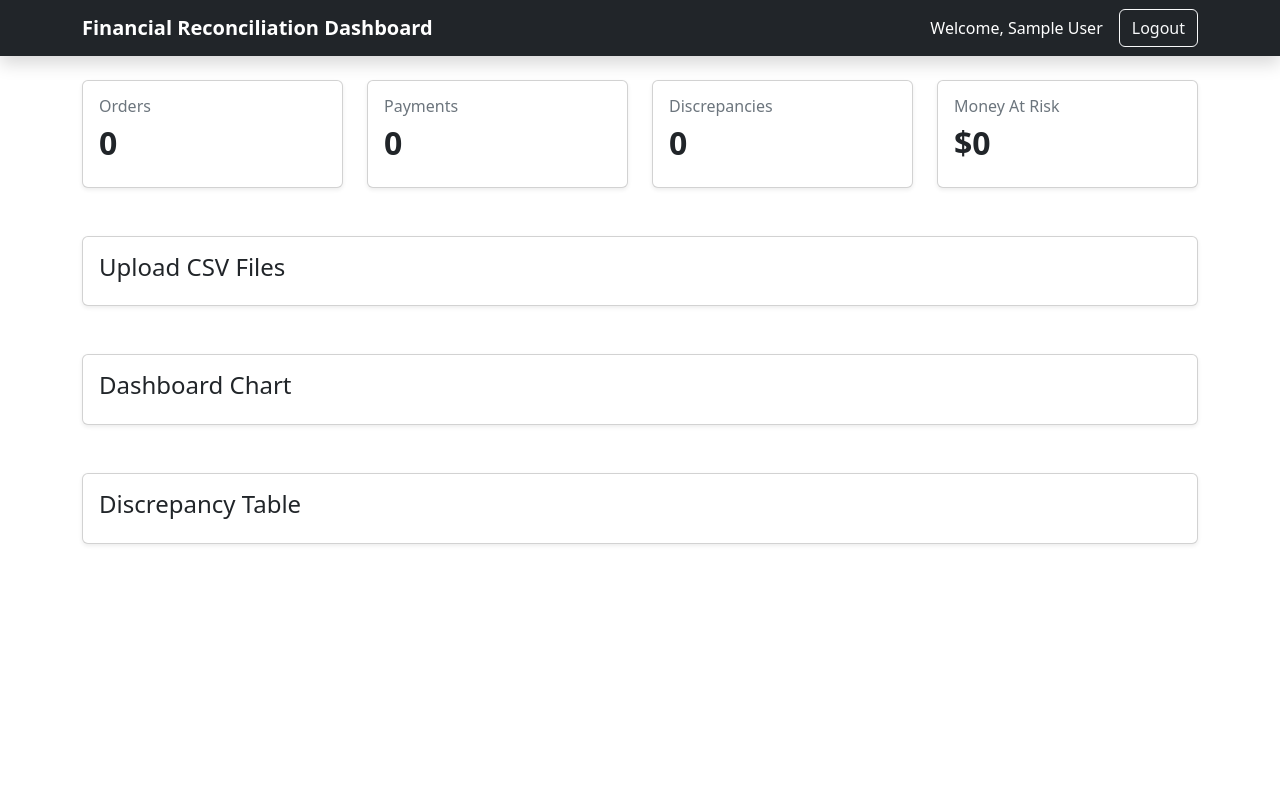
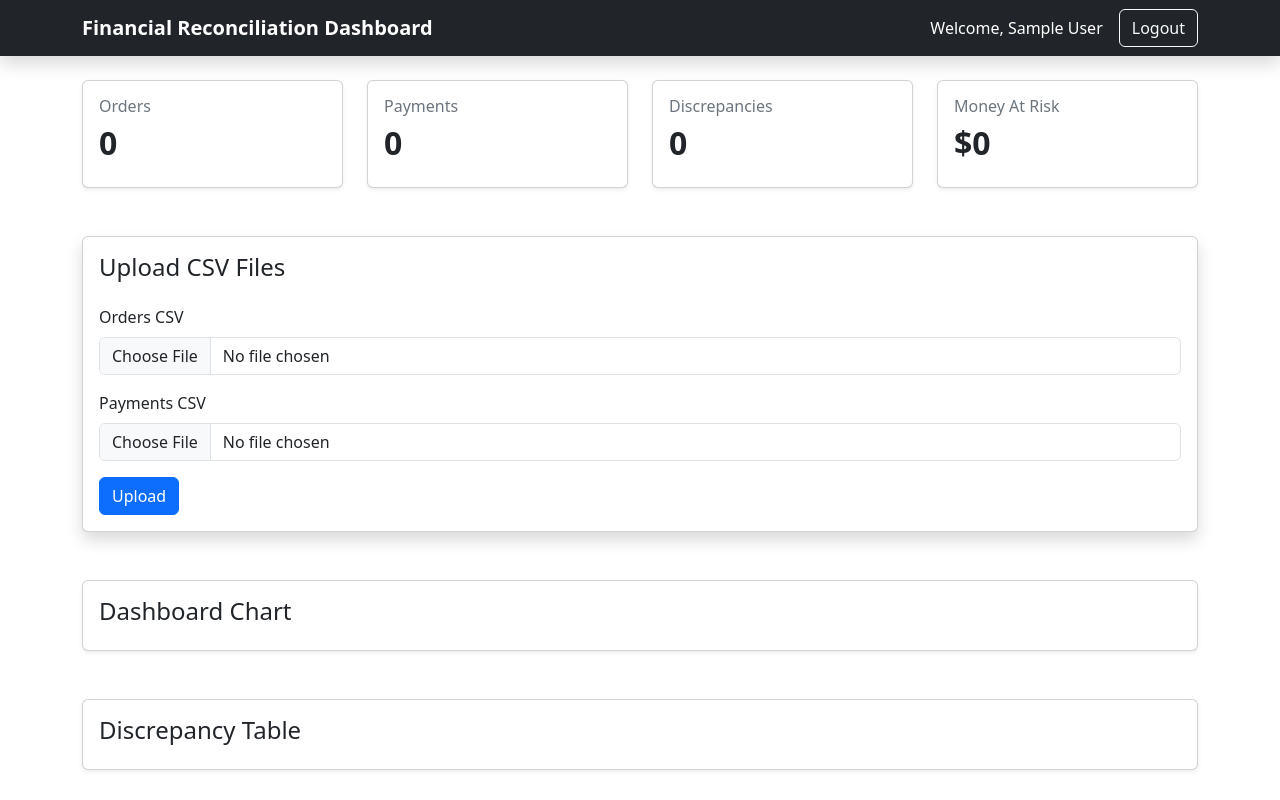
Before and after one commit to devacharya80/Dashboard, a React app in the folder frontend/: page /dashboard in a window 1280 px wide. Built offline with nearby package versions, Linux system fonts and the light colour scheme; sample sign-in values are in the browser's storage; the HTML template or start-up script is replaced by a standard one.

Commit message:
Implement CSV upload interface

```diff
--- a/frontend/src/components/UploadForm.jsx
+++ b/frontend/src/components/UploadForm.jsx
@@ -1,8 +1,74 @@
+import { useState } from "react";
+import api from "../services/api";
+
 function UploadForm() {
+  const [ordersFile, setOrdersFile] = useState(null);
+  const [paymentsFile, setPaymentsFile] = useState(null);
+
+  const [loading, setLoading] = useState(false);
+
+  const handleUpload = async () => {
+    if (!ordersFile || !paymentsFile) {
+      alert("Please select both CSV files.");
+      return;
+    }
+
+    const formData = new FormData();
+
+    formData.append("orders", ordersFile);
+    formData.append("payments", paymentsFile);
+
+    try {
+      setLoading(true);
+
+      const { data } = await api.post("/upload", formData, {
+        headers: {
+          "Content-Type": "multipart/form-data",
+        },
+      });
+
+      alert(data.message);
+    } catch (error) {
+      alert(error.response?.data?.message || "Upload Failed");
+    } finally {
+      setLoading(false);
+    }
+  };
+
   return (
-    <div className="card shadow-sm">
+    <div className="card shadow">
       <div className="card-body">
-        <h4>Upload CSV Files</h4>
+        <h4 className="mb-4">Upload CSV Files</h4>
+
+        <div className="mb-3">
+          <label className="form-label">Orders CSV</label>
+
+          <input
+            type="file"
+            accept=".csv"
+            className="form-control"
+            onChange={(e) => setOrdersFile(e.target.files[0])}
+          />
+        </div>
+
+        <div className="mb-3">
+          <label className="form-label">Payments CSV</label>
+
+          <input
+            type="file"
+            accept=".csv"
+            className="form-control"
+            onChange={(e) => setPaymentsFile(e.target.files[0])}
+          />
+        </div>
+
+        <button
+          className="btn btn-primary"
+          disabled={loading}
+          onClick={handleUpload}
+        >
+          {loading ? "Uploading..." : "Upload"}
+        </button>
       </div>
     </div>
   );
```
